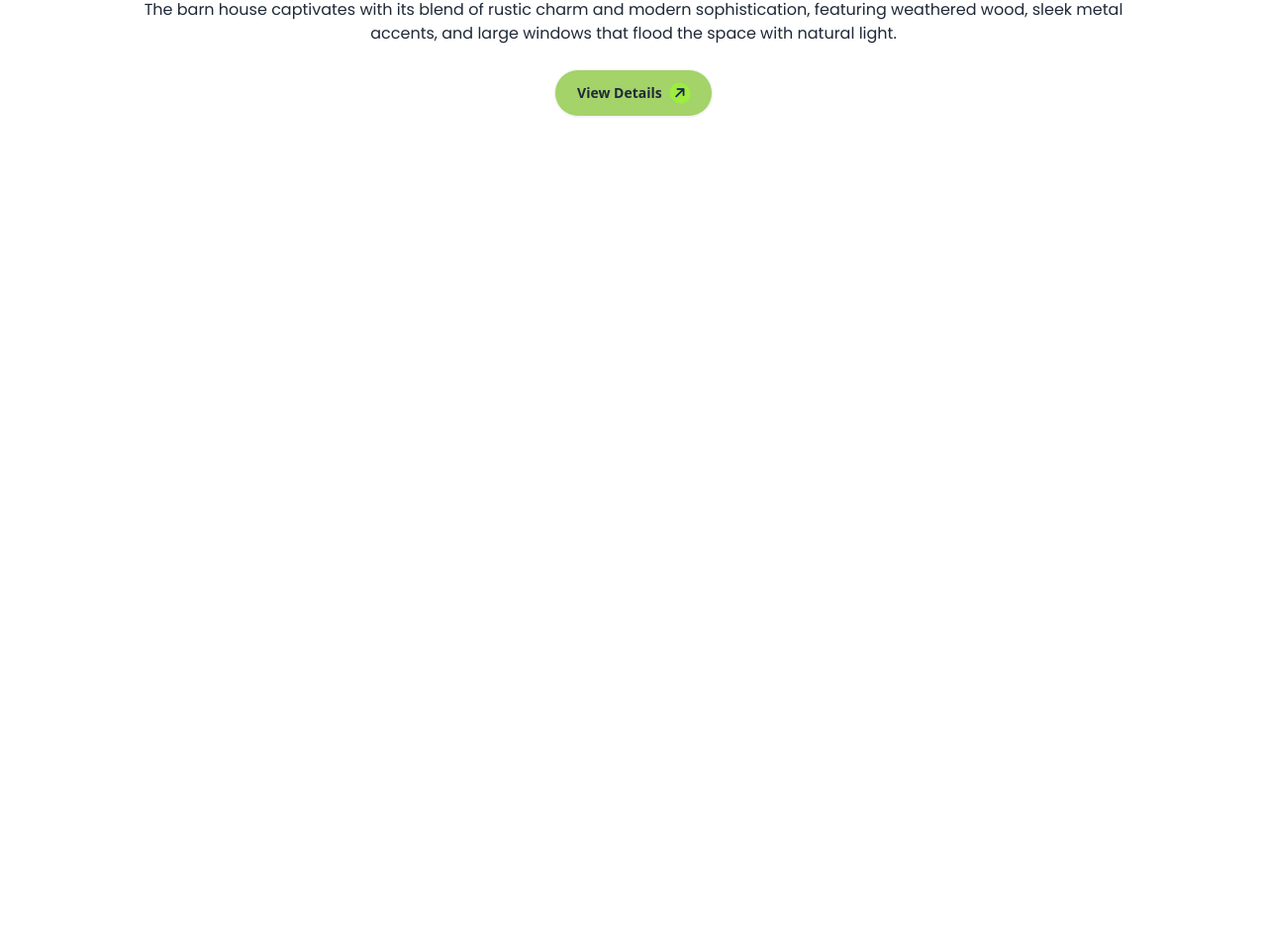
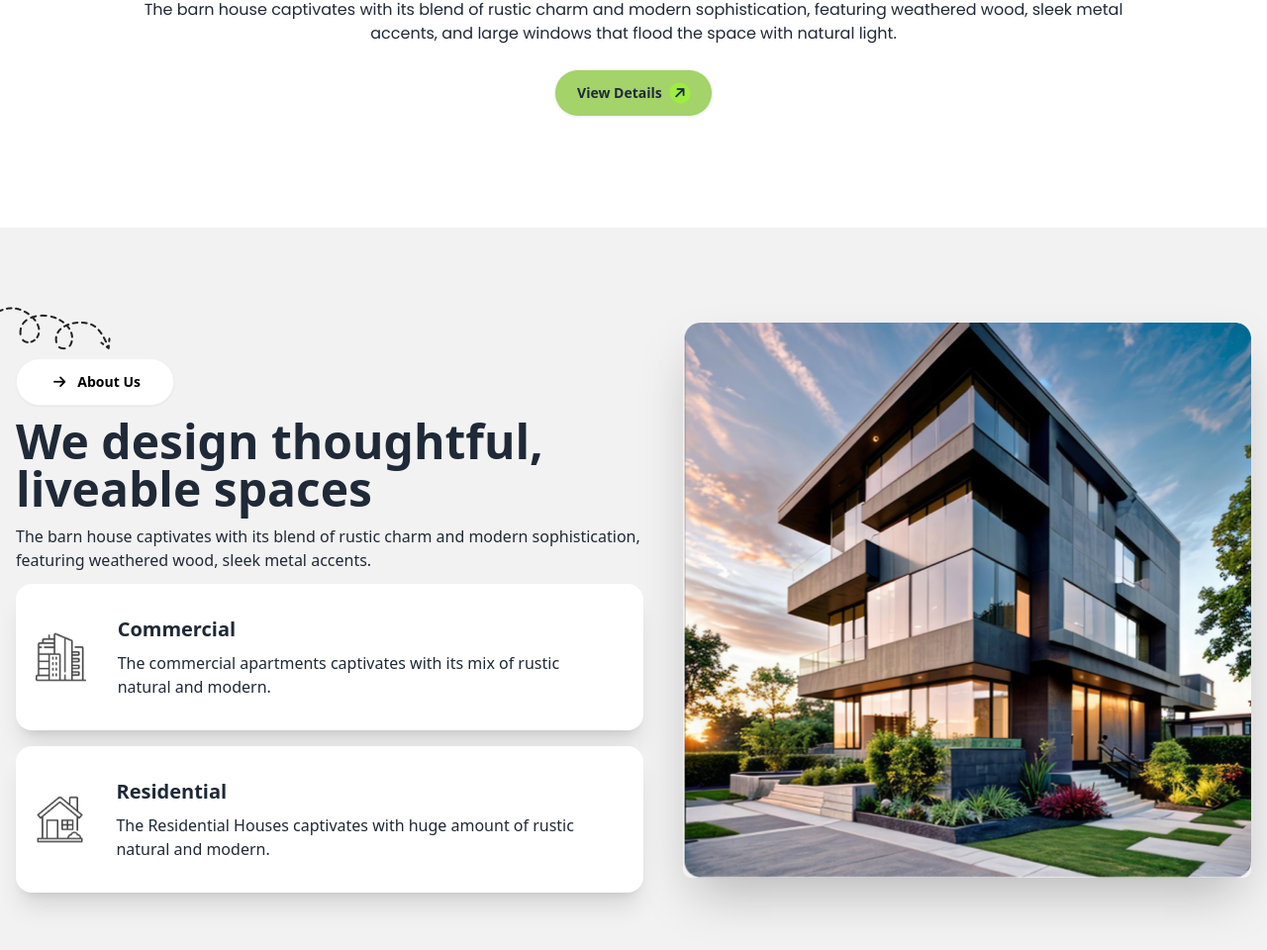
Before and after one commit to saheen-shuvo/assignment-3, a plain HTML site: page index.html in a window 1280 px wide. Shown: the part 588-1548 px from the top of the page at 99% size. Before the commit the page ends 800 px from the top, so only its background shows below. Drawn offline with nearby package versions, Linux system fonts and the light colour scheme.

Commit message:
Thoughtful section

```diff
--- a/index.html
+++ b/index.html
@@ -65,5 +65,51 @@
             </div>
         </section>
     </header>
+    <!-- Main -->
+    <main>
+      <!-- Design Thoughtful Section -->
+      <section class="hero bg-base-200 mt-24">
+          <div class="hero-content gap-10 flex-col-reverse py-20 lg:flex-row-reverse">
+            <img
+              src="./assets/Rectangle.png"
+              class="w-full lg:w-2/4 h-full rounded-lg shadow-2xl" />
+            <div>
+              <div class="flex flex-col text-center lg:text-left">
+                <div class="-ml-8 mb-2 hidden lg:block"><img class="" src="./assets/Vector.png" alt=""></div>
+              <button class="btn bg-white text-black rounded-full py-1 mb-3 px-5 w-40 mx-auto lg:mx-0"><i class="fa-sharp fa-solid fa-arrow-right rounded-full p-1 border-none"></i>About Us</button>
+              <h1 class="text-5xl font-bold">We design thoughtful,<br> liveable spaces</h1>
+              <p class="py-3">
+                The barn house captivates with its blend of rustic charm and
+modern sophistication, featuring weathered wood, sleek metal accents.
+              </p>
+              </div>
+              <!-- Card-1 -->
+              <div class="card card-side bg-base-100 shadow-xl px-5 mb-4">
+                <div class="my-auto">
+                  <img
+                    src="./assets/commercial.png"
+                    alt="Movie" />
+                </div>
+                <div class="card-body">
+                  <h2 class="card-title">Commercial</h2>
+                  <p>The commercial apartments captivates with its mix of rustic natural and modern.</p>
+                </div>
+              </div>
+              <!-- Card-2 -->
+              <div class="card card-side bg-base-100 shadow-xl px-5">
+                <div class="my-auto">
+                  <img
+                    src="./assets/residential.png"
+                    alt="Movie" />
+                </div>
+                <div class="card-body">
+                  <h2 class="card-title">Residential</h2>
+                  <p>The Residential Houses captivates with huge amount of rustic natural and modern.</p>
+                </div>
+              </div>
+            </div>
+          </div>
+      </section>
+    </main>
 </body>
 </html>
```
